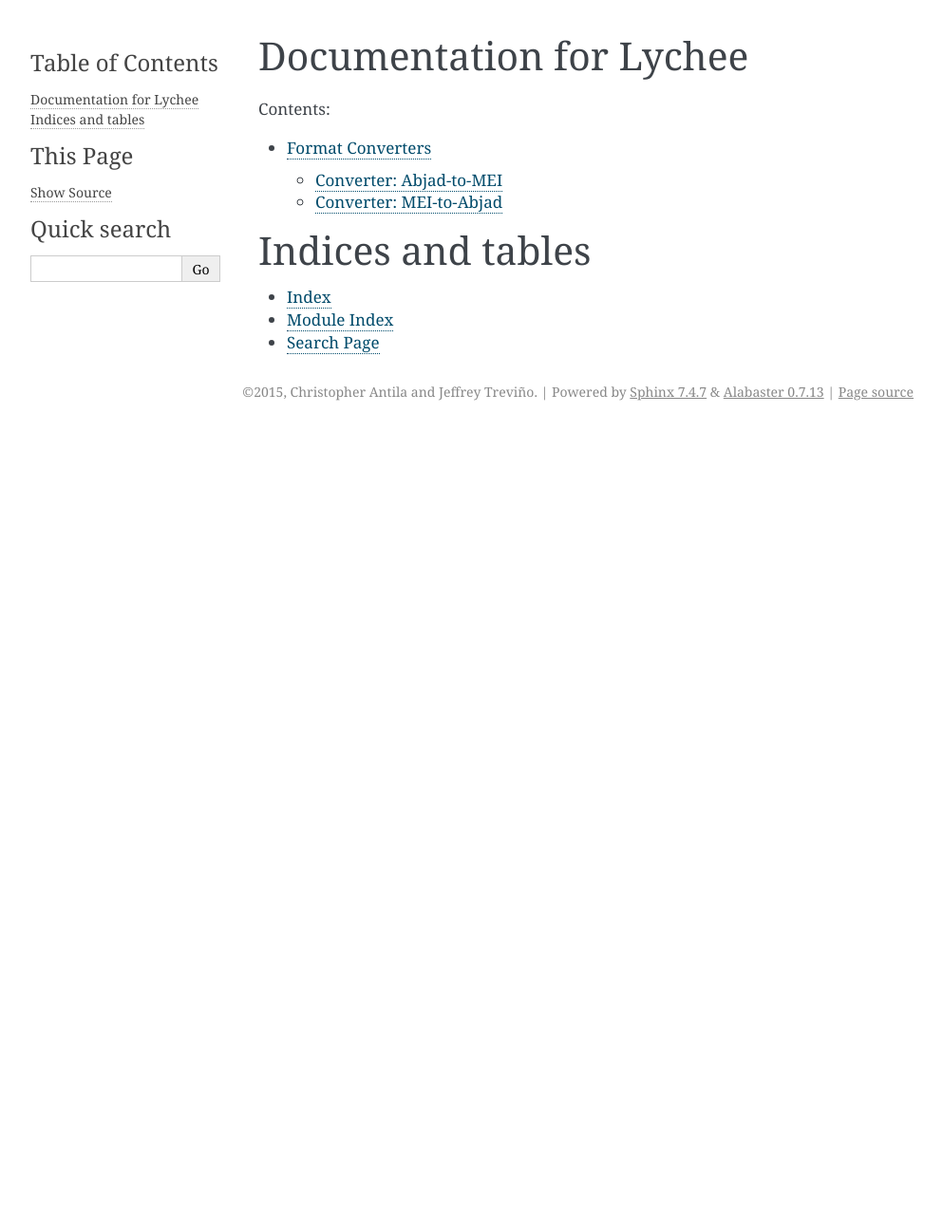
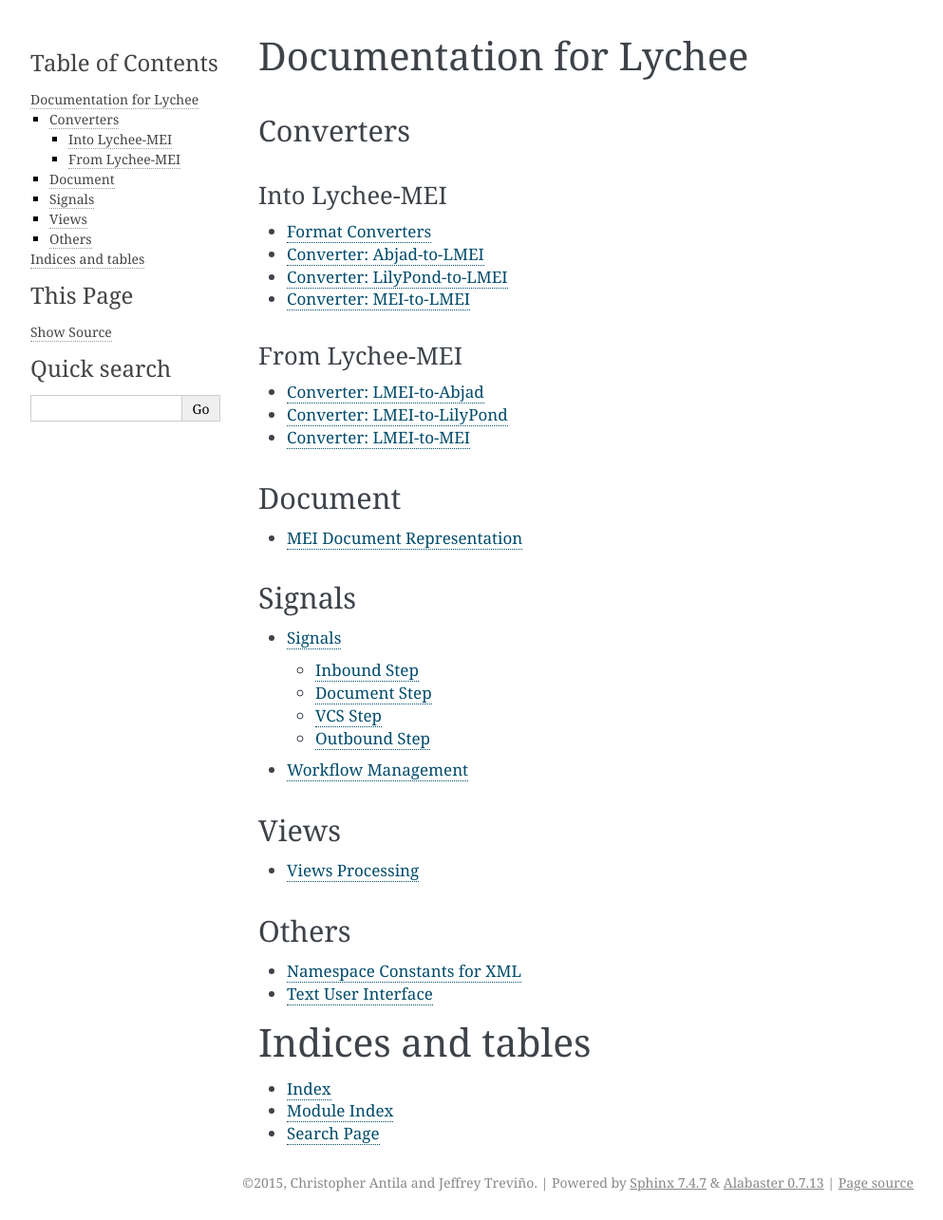
Before and after one commit to nCoda/lychee, a Sphinx documentation site: the page built from doc/source/index.rst, in a window 1280 px wide. Shown: the whole page at 95% size, without its empty margins (148-1141 px from the left). Built offline with Sphinx 7.4.7, drawn with Linux system fonts in a browser that asks for light colours; before the commit the page ends 900 px from its top, so only the background shows below that.

Commit message:
Docs: add all the Lychee modules to the API

```diff
--- a/doc/source/converters-abjad_to_mei.rst
+++ b/doc/source/converters-abjad_to_mei.rst
@@ -1,5 +1,5 @@
-Converter: Abjad-to-MEI
-=======================
+Converter: Abjad-to-LMEI
+========================
 
 .. automodule:: lychee.converters.abjad_to_mei
     :members:
--- /dev/null
+++ b/doc/source/converters-lmei_to_mei.rst
@@ -0,0 +1,5 @@
+Converter: LMEI-to-MEI
+=======================
+
+.. automodule:: lychee.converters.lmei_to_mei
+    :members:
--- /dev/null
+++ b/doc/source/converters-ly_to_mei.rst
@@ -0,0 +1,5 @@
+Converter: LilyPond-to-LMEI
+===========================
+
+.. automodule:: lychee.converters.ly_to_mei
+    :members:
--- a/doc/source/converters-mei_to_abjad.rst
+++ b/doc/source/converters-mei_to_abjad.rst
@@ -1,5 +1,5 @@
-Converter: MEI-to-Abjad
-=======================
+Converter: LMEI-to-Abjad
+========================
 
 .. automodule:: lychee.converters.mei_to_abjad
     :members:
--- /dev/null
+++ b/doc/source/converters-mei_to_lmei.rst
@@ -0,0 +1,5 @@
+Converter: MEI-to-LMEI
+======================
+
+.. automodule:: lychee.converters.mei_to_lmei
+    :members:
--- /dev/null
+++ b/doc/source/converters-mei_to_ly.rst
@@ -0,0 +1,5 @@
+Converter: LMEI-to-LilyPond
+===========================
+
+.. automodule:: lychee.converters.mei_to_ly
+    :members:
--- /dev/null
+++ b/doc/source/document.rst
@@ -0,0 +1,11 @@
+MEI Document Representation
+===========================
+
+.. automodule:: lychee.document
+    :members:
+
+.. automodule:: lychee.document.document
+    :members:
+
+.. automodule:: lychee.document.step
+    :members:
--- a/doc/source/index.rst
+++ b/doc/source/index.rst
@@ -6,12 +6,63 @@
 Documentation for Lychee
 ========================
 
-Contents:
+Converters
+----------
+
+Into Lychee-MEI
+^^^^^^^^^^^^^^^
+
+.. toctree::
+    :maxdepth: 1
+
+    converters
+    converters-abjad_to_mei
+    converters-ly_to_mei
+    converters-mei_to_lmei
+
+From Lychee-MEI
+^^^^^^^^^^^^^^^
+
+.. toctree::
+    :maxdepth: 1
+
+    converters-mei_to_abjad
+    converters-mei_to_ly
+    converters-lmei_to_mei
+
+Document
+--------
+
+.. toctree::
+    :maxdepth: 1
+
+    document
+
+Signals
+-------
 
 .. toctree::
     :maxdepth: 2
 
-    converters
+    signals
+    signals-workflow
+
+Views
+-----
+
+.. toctree::
+    :maxdepth: 1
+
+    views
+
+Others
+------
+
+.. toctree::
+    :maxdepth: 1
+
+    namespaces
+    tui
 
 Indices and tables
 ==================
--- /dev/null
+++ b/doc/source/namespaces.rst
@@ -0,0 +1,14 @@
+Namespace Constants for XML
+===========================
+
+.. automodule:: lychee.namespaces
+    :members:
+
+.. automodule:: lychee.namespaces.mei
+    :members:
+
+.. automodule:: lychee.namespaces.xlink
+    :members:
+
+.. automodule:: lychee.namespaces.xml
+    :members:
--- /dev/null
+++ b/doc/source/signals-workflow.rst
@@ -0,0 +1,5 @@
+Workflow Management
+===================
+
+.. automodule:: lychee.signals.workflow
+    :members:
--- /dev/null
+++ b/doc/source/signals.rst
@@ -0,0 +1,29 @@
+Signals
+=======
+
+.. automodule:: lychee.signals
+    :members:
+
+Inbound Step
+------------
+
+.. automodule:: lychee.signals.inbound
+    :members:
+
+Document Step
+-------------
+
+.. automodule:: lychee.signals.document
+    :members:
+
+VCS Step
+--------
+
+.. automodule:: lychee.signals.vcs
+    :members:
+
+Outbound Step
+-------------
+
+.. automodule:: lychee.signals.outbound
+    :members:
--- /dev/null
+++ b/doc/source/tui.rst
@@ -0,0 +1,5 @@
+Text User Interface
+===================
+
+.. automodule:: lychee.tui
+    :members:
--- /dev/null
+++ b/doc/source/views.rst
@@ -0,0 +1,5 @@
+Views Processing
+================
+
+.. automodule:: lychee.views
+    :members:
```
